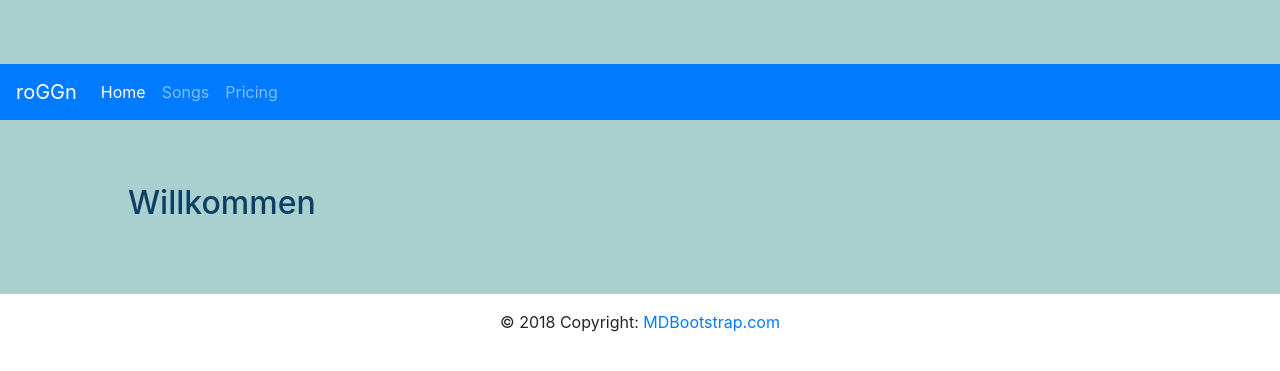
After one commit to TobiasRosskopf/bandmanager, a Django app: template roggn_app/templates/roggn_app/index.html in a window 1280 px wide. The commit adds this page. Shown: the top 371 px of the page. Run offline with Django 3.2, Linux system fonts and the light colour scheme; the template is opened without the code that fills it, so the values that code supplies are empty; some libraries are stand-ins or nearby versions.

Commit message:
Added index view

```diff
--- a/roggn_app/templates/roggn_app/base.html
+++ b/roggn_app/templates/roggn_app/base.html
@@ -7,6 +7,7 @@
         <title>roGGn</title>
         <meta charset="utf-8">
         <meta name="viewport" content="width=device-width, initial-scale=1.0">
+        <link rel="icon" type="image/png" href="media/icon_roggn.png">
 
         <!-- Style sheets -->
         <link rel="stylesheet" href="https://stackpath.bootstrapcdn.com/bootstrap/4.3.1/css/bootstrap.min.css" integrity="sha384-ggOyR0iXCbMQv3Xipma34MD+dH/1fQ784/j6cY/iJTQUOhcWr7x9JvoRxT2MZw1T" crossorigin="anonymous">
@@ -23,11 +24,11 @@
 
         </header>
         <nav class="navbar navbar-expand-lg navbar-dark bg-primary">
-            <a class="navbar-brand" href="#">roGGn</a>
+            <a class="navbar-brand" href="/">roGGn</a>
             <div class="collapse navbar-collapse" id="navbarNavDropdown">
                 <ul class="navbar-nav">
-                    <li class="nav-item active"><a class="nav-link" href="#">Home <span class="sr-only">(current)</span></a></li>
-                    <li class="nav-item"><a class="nav-link" href="#">Features</a></li>
+                    <li class="nav-item active"><a class="nav-link" href="/">Home <span class="sr-only">(current)</span></a></li>
+                    <li class="nav-item"><a class="nav-link" href="/songs">Songs</a></li>
                     <li class="nav-item"><a class="nav-link" href="#">Pricing</a></li>
                 </ul>
             </div>
--- /dev/null
+++ b/roggn_app/templates/roggn_app/index.html
@@ -0,0 +1,5 @@
+{% extends "roggn_app/base.html" %}
+
+{% block content %}
+<h2>Willkommen</h2>
+{% endblock %}
--- a/roggn_app/urls.py
+++ b/roggn_app/urls.py
@@ -3,5 +3,6 @@ from django.urls import path
 from . import views
 
 urlpatterns = [
-    path('', views.songs, name='songs'),
+    path('', views.index, name='index'),
+    path('songs', views.songs, name='songs'),
 ]
```
Also changed, not shown: roggn_app/views.py (+7 -0 lines).
